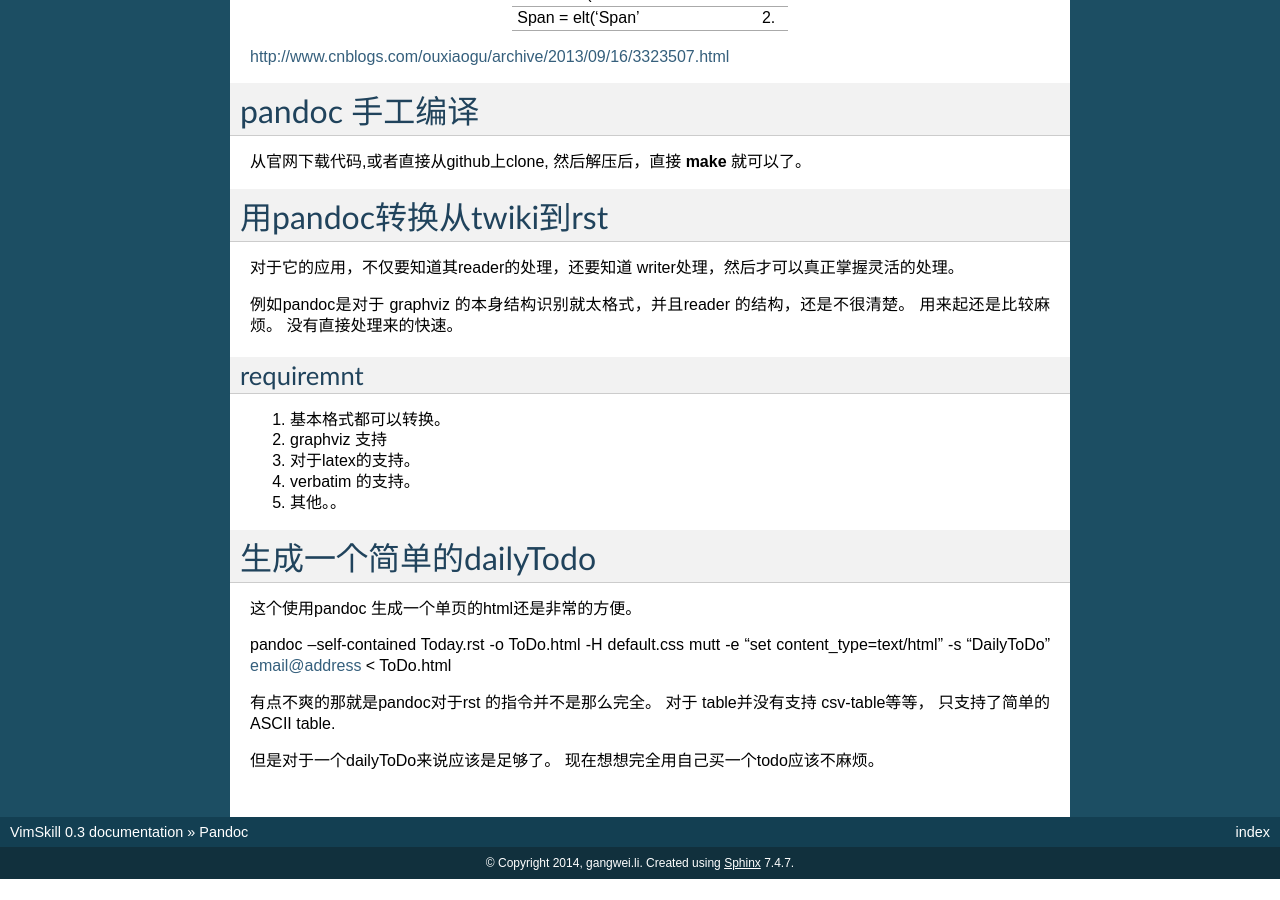
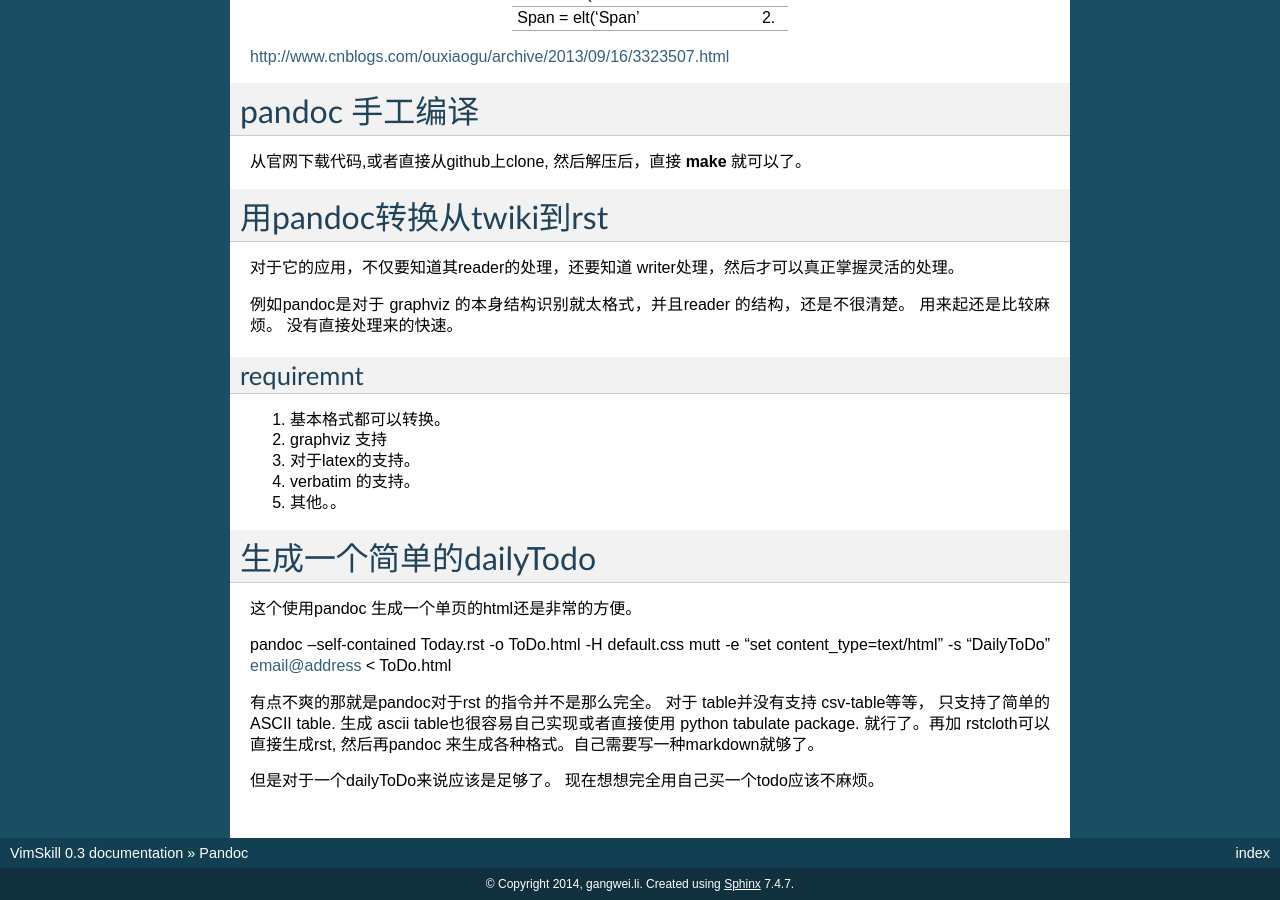
Before and after one commit to gwli/VimSkill, a Sphinx documentation site: the page built from source/Stage_3/pandoc.rst, in a window 1280 px wide and 900 px high, scrolled down 1693 px. Built offline with Sphinx 7.4.7, drawn with Linux system fonts in a browser that asks for light colours; before the commit the page ends 2572 px from its top, so only the background shows below that.

Commit message:
ascii table的生成

```diff
--- a/source/Stage_3/pandoc.rst
+++ b/source/Stage_3/pandoc.rst
@@ -131,6 +131,6 @@ pandoc --self-contained Today.rst -o ToDo.html -H default.css
 mutt -e "set content_type=text/html" -s "DailyToDo" email@address < ToDo.html
 
 有点不爽的那就是pandoc对于rst 的指令并不是那么完全。 对于 table并没有支持 csv-table等等，
-只支持了简单的 ASCII table.
+只支持了简单的 ASCII table.  生成 ascii table也很容易自己实现或者直接使用 python tabulate package. 就行了。再加 rstcloth可以直接生成rst, 然后再pandoc 来生成各种格式。自己需要写一种markdown就够了。
 
 但是对于一个dailyToDo来说应该是足够了。 现在想想完全用自己买一个todo应该不麻烦。
```
